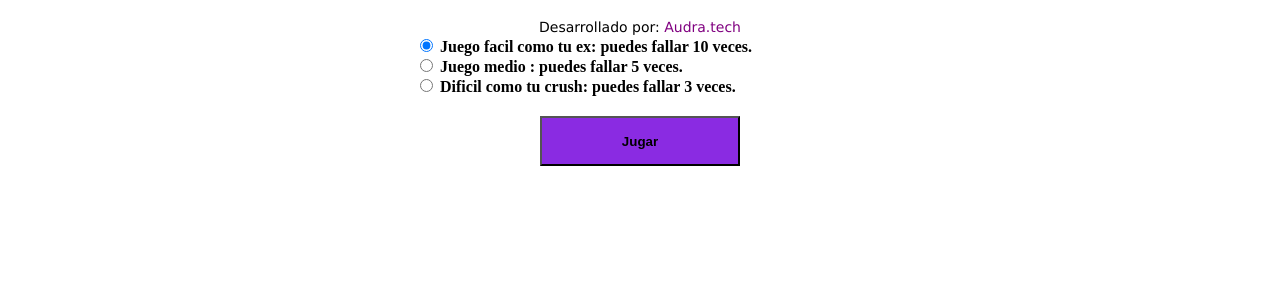
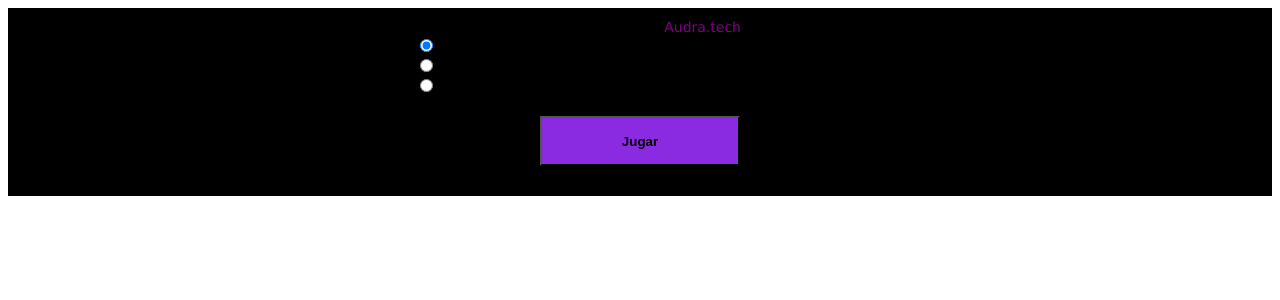
Before and after one commit to augurto/juego_audra, a PHP site: page /ahorcado/title.php in a window 1280 px wide. Shown: the top 300 px of the page. Run offline with PHP 8.4, Linux system fonts and the light colour scheme.

Commit message:
stylen en el html

```diff
--- a/ahorcado/title.php
+++ b/ahorcado/title.php
@@ -6,9 +6,14 @@
     <head>
         <title>Ahorcado</title>
         <link rel="stylesheet" type="text/css" href="style.css">
+        <style>
+            .div_general{
+                background-color: black;
+            }
+        </style>
     </head>
     <body>
-         <div id="hangman-div" class="div_general">
+         <div id="hangman-div" class="div_general" >
             <form action="controller.php" method="POST">
                <input type="hidden" name="action" value="1" />
                <!-- <img class="logo" src="images/logo.png" id="logo" /> -->
```
